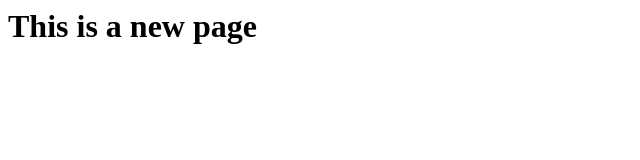
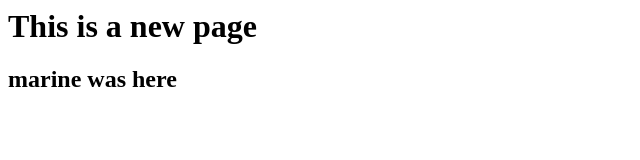
Before and after one commit to avangan/New-Project-8-31, a plain HTML site: page index.html in a window 1280 px wide. Shown: the whole page, without its empty margins (0-640 px from the left). Drawn offline with Linux system fonts and the light colour scheme.

Commit message:
added a h2 for marineh2

```diff
--- a/index.html
+++ b/index.html
@@ -1 +1,2 @@
 <H1>This is a new page</H1>
+<h2>marine was here</h2>
```
